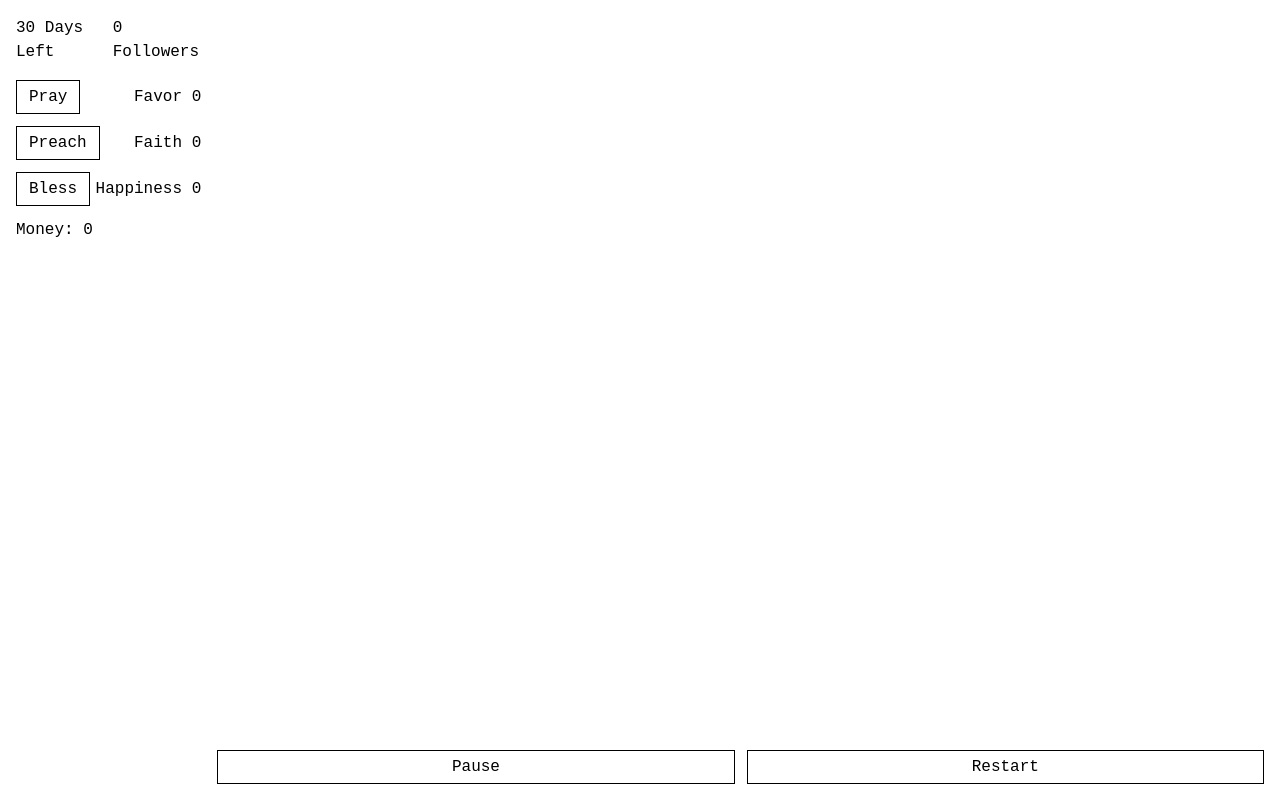
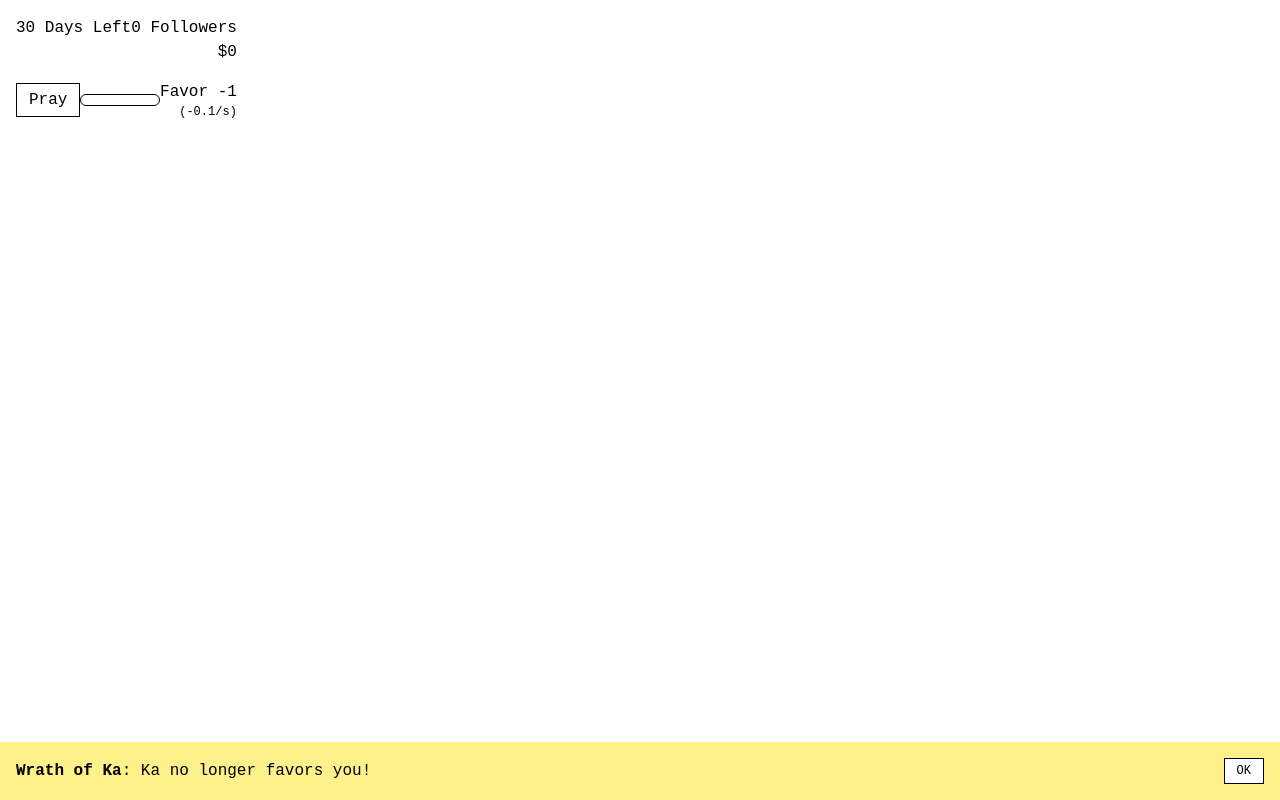
Before and after one commit to ashleyrevlett/github-gameoff-2024, a Vue app: page /game in a window 1280 px wide. Built offline with nearby package versions, Linux system fonts and the light colour scheme.

Commit message:
Add notification, start progressbar

```diff
--- /dev/null
+++ b/src/components/Notification.vue
@@ -0,0 +1,38 @@
+<template>
+  <transition name="fade">
+    <div class="notification absolute bottom-0 left-0 w-full flex items-center justify-center gap-3 @apply bg-yellow-200 p-4">
+      <div>
+        <span class="font-bold">{{ notification.title }}</span>: <span v-html="notification.message"></span>
+      </div>
+      <button class="btn p-1 text-xs ml-auto" @click="closeNotification">OK</button>
+    </div>
+  </transition>
+</template>
+
+<script setup>
+import { computed, onMounted, onUnmounted } from 'vue';
+import { useNotificationStore } from '../stores/notificationStore';
+const notificationStore = useNotificationStore();
+
+const props = defineProps({
+    notification: Object,
+});
+
+function closeNotification() {
+  notificationStore.removeNotification(props.notification.id);
+}
+
+let timeoutId = null;
+
+onMounted(() => {
+  timeoutId = setTimeout(() => {
+    closeNotification();
+  }, 5000);
+});
+
+onUnmounted(() => {
+  if (timeoutId) {
+    clearTimeout(timeoutId);
+  }
+});
+</script>
--- /dev/null
+++ b/src/components/Notifications.vue
@@ -0,0 +1,20 @@
+
+<template>
+  <Teleport to="body">
+    <div class="fixed bottom-0 left-0 w-full z-50">
+      <Notification
+        v-for="notification in notificationStore.notifications"
+        :key="notification.id"
+        :notification="notification"
+      />
+    </div>
+  </Teleport>
+</template>
+
+<script setup>
+import { Teleport } from "vue";
+import Notification from "./Notification.vue";
+import { useNotificationStore } from "@/stores/notificationStore";
+
+const notificationStore = useNotificationStore();
+</script>
--- /dev/null
+++ b/src/components/ProgressBar.vue
@@ -0,0 +1,25 @@
+<template>
+  <div class="flex-1">
+    <div class="flex-grow w-100 h-3 bg-white border border-black rounded-full overflow-hidden">
+      <div
+        class="h-full rounded-full transition-width"
+        :class="`bg-black`"
+        :style="{
+          width: `${percentage}%`,
+        }"
+      ></div>
+    </div>
+  </div>
+</template>
+
+<script>
+export default {
+  props: {
+    percentage: {
+      type: Number,
+      required: true,
+      validator: (value) => value >= 0 && value <= 100
+    }
+  }
+}
+</script>
--- a/src/components/StatBar.vue
+++ b/src/components/StatBar.vue
@@ -5,10 +5,11 @@
       :actionLabel="actionLabel"
       :cooldown="cooldown"
     />
+    <ProgressBar :percentage="value" />
     <div class="ml-auto">
       {{ label }} {{ Math.floor(value).toLocaleString() }}
-      <span v-if="valuePerSecond" class="text-xs block text-right">
-        (+{{ valuePerSecond.toFixed(1) }}/s)
+      <span v-if="valuePerSecond && value != 0" class="text-xs block text-right">
+        (<span v-if="valuePerSecond > 0">+</span>{{ valuePerSecond.toFixed(1) }}/s)
       </span>
     </div>
   </div>
@@ -17,6 +18,7 @@
 
 <script setup>
 import ActionButton from '@/components/ActionButton.vue';
+import ProgressBar from '@/components/ProgressBar.vue';
 
 const props = defineProps({
   label: String,
--- a/src/components/Stats.vue
+++ b/src/components/Stats.vue
@@ -1,17 +1,23 @@
 <template>
   <div class="flex justify-between mb-4">
     <p>{{ gameStore.daysRemaining }} Days Left</p>
-    <p>{{ gameStore.followers }} Followers</p>
+    <p class="text-right">
+      {{ gameStore.followers }} Followers<br />
+      ${{ gameStore.money.toLocaleString() }}
+    </p>
   </div>
   <div>
     <StatBar
+      v-if="gameStore.canPray"
       label="Favor"
-      :value="gameStore.favor"
+      :value="gameStore.favor.current"
+      :valuePerSecond="gameStore.favorPerSecond"
       actionLabel="Pray"
       :action="gameStore.pray"
       :cooldown="0.1"
     />
     <StatBar
+      v-if="gameStore.canPreach"
       label="Faith"
       :value="gameStore.faith"
       :valuePerSecond="gameStore.faithPerSecond"
@@ -20,6 +26,7 @@
       :cooldown="0.6"
     />
     <StatBar
+      v-if="gameStore.canBless"
       label="Happiness"
       :value="gameStore.happiness"
       :valuePerSecond="gameStore.happinessPerSecond"
@@ -29,7 +36,6 @@
     />
   </div>
 
-  <p>Money: {{ gameStore.money }}</p>
 </template>
 
 <script setup>
--- a/src/stores/gameStore.js
+++ b/src/stores/gameStore.js
@@ -1,4 +1,6 @@
+import { reactive } from 'vue';
 import { defineStore } from 'pinia';
+import { useNotificationStore } from './notificationStore';
 
 const GAME_STATES = {
   MENU: 'menu',
@@ -6,6 +8,12 @@ const GAME_STATES = {
   PAUSED: 'paused',
   WON: 'won',
   LOST: 'lost',
+};
+
+const MECHANICS = {
+  PRAY: 'pray',
+  PREACH: 'preach',
+  BLESS: 'bless',
 };
 
 const SECONDS_PER_DAY = 15;
@@ -16,20 +24,25 @@ export const useGameStore = defineStore('gameStore', {
     elapsedTime: 0,
     maxTime: DAYS_PER_GAME * SECONDS_PER_DAY,
     gameState: GAME_STATES.PLAYING,
-    favor: 0,
+    favor: reactive({ current: 0, level: 1 }),
     faith: 0,
     happiness: 0,
     scrutiny: 0,
     followers: 0,
     money: 0,
     timer: null,
+    unlockedMechanics: [MECHANICS.PRAY],
   }),
 
   getters: {
     isPlaying: (state) => state.gameState === GAME_STATES.PLAYING,
     isPaused: (state) => state.gameState === GAME_STATES.PAUSED,
     faithPerSecond: (state) => state.faith * 0.1,
+    favorPerSecond: (state) => state.faith > 10 ? Math.min(10, Math.floor(state.faith * 0.1)) : -0.1,
     daysRemaining: (state) => Math.max(0, Math.ceil((state.maxTime - state.elapsedTime) / SECONDS_PER_DAY)),
+    canPray: (state) => state.unlockedMechanics.includes(MECHANICS.PRAY),
+    canPreach: (state) => state.unlockedMechanics.includes(MECHANICS.PREACH),
+    canBless: (state) => state.unlockedMechanics.includes(MECHANICS.BLESS),
   },
 
   actions: {
@@ -43,6 +56,7 @@ export const useGameStore = defineStore('gameStore', {
       this.scrutiny = 0;
       this.followers = 0;
       this.money = 0;
+      this.unlockedMechanics = [MECHANICS.PRAY];
 
       if (!this.timer) {
         this.timer = setInterval(this.onTick, 1000);
@@ -58,10 +72,51 @@ export const useGameStore = defineStore('gameStore', {
     },
 
     onTick() {
-      if (this.gameState === GAME_STATES.PLAYING) {
-        this.elapsedTime++;
-        this.faith += this.faithPerSecond;
-        this.checkWinLose();
+      if (this.gameState !== GAME_STATES.PLAYING) return;
+
+      this.elapsedTime++;
+      this.faith += this.faithPerSecond;
+      if (this.faith >= 20) {
+        useNotificationStore().addNotification({
+          id: 'followers',
+          title: 'New Followers',
+          message: 'You have gained a new follower!',
+        });
+        this.favor += 10;
+        this.followers += 1;
+      }
+
+      this.favor.current += this.favorPerSecond;
+      if (this.favor.current < 0) {
+        useNotificationStore().addNotification({
+          id: 'favor',
+          title: 'Wrath of Ka',
+          message: 'Ka no longer favors you!',
+        });
+        this.happiness -= 10;
+      }
+
+      this.checkUnlockedMechanics();
+      this.checkWinLose();
+
+    },
+
+    checkUnlockedMechanics() {
+      if (this.favor.current >= 10 && !this.unlockedMechanics.includes(MECHANICS.PREACH)) {
+        this.unlockedMechanics.push(MECHANICS.PREACH);
+        useNotificationStore().addNotification({
+          id: 'preach',
+          title: 'Unlocked',
+          message: 'You can now preach!',
+        });
+      }
+      if (this.faith >= 10 && !this.unlockedMechanics.includes(MECHANICS.BLESS)) {
+        this.unlockedMechanics.push(MECHANICS.BLESS);
+        useNotificationStore().addNotification({
+          id: 'bless',
+          title: 'Unlocked',
+          message: 'You can now bless!',
+        });
       }
     },
 
@@ -74,7 +129,7 @@ export const useGameStore = defineStore('gameStore', {
     },
 
     pray() {
-      this.favor += 1;
+      this.favor.current += 1;
     },
 
     preach() {
--- /dev/null
+++ b/src/stores/notificationStore.js
@@ -0,0 +1,20 @@
+import { defineStore } from 'pinia';
+
+export const useNotificationStore = defineStore('notificationStore', {
+  state: () => ({
+    notifications: [],
+  }),
+
+  getters: {
+    notificationById: (state) => (id) => state.notifications.find(n => n.id === id),
+  },
+
+  actions: {
+    addNotification(notification) {
+      this.notifications.unshift(notification);
+    },
+    removeNotification(id) {
+      this.notifications = this.notifications.filter(n => n.id !== id);
+    },
+  },
+});
--- a/src/views/Game.vue
+++ b/src/views/Game.vue
@@ -1,10 +1,11 @@
 <template>
   <main v-if="gameStore.isPlaying" class="">
+    <Notifications />
     <header class="w-100" >
       <Stats />
     </header>
 
-    <footer class="w-full mt-auto flex flex-row gap-3">
+    <footer class="w-auto max-w-[150px] mt-auto flex flex-row gap-3">
       <button @click="gameStore.pauseTimer" class="btn flex-1">Pause</button>
       <button @click="restartGame" class="btn flex-1">Restart</button>
     </footer>
@@ -15,8 +16,8 @@
   </main>
   <main v-else>
     <section class="p-4 border border-black m-4 text-center">
-      <h1 class="font-bold text-lg">Game Over</h1>
       <button @click="restartGame" class="btn mt-2">New Game</button>
+      <h1 class="font-bold text-lg mr-auto">Game Over</h1>
     </section>
   </main>
 </template>
@@ -25,7 +26,7 @@
 <script setup>
 import { onMounted } from 'vue';
 import Stats from '../components/Stats.vue';
-
+import Notifications from '../components/Notifications.vue';
 import { useRouter } from 'vue-router';
 const router = useRouter();
 
--- a/tailwind.config.js
+++ b/tailwind.config.js
@@ -4,6 +4,7 @@ export default {
   safelist: [
     'font-bold',
     'text-lg',
+    'bg-black',
     'bg-green-500',
     'bg-red-500',
     'bg-purple-500',
```
Also changed, not shown: 1 other file (tests, documents, lock files or other folders).
